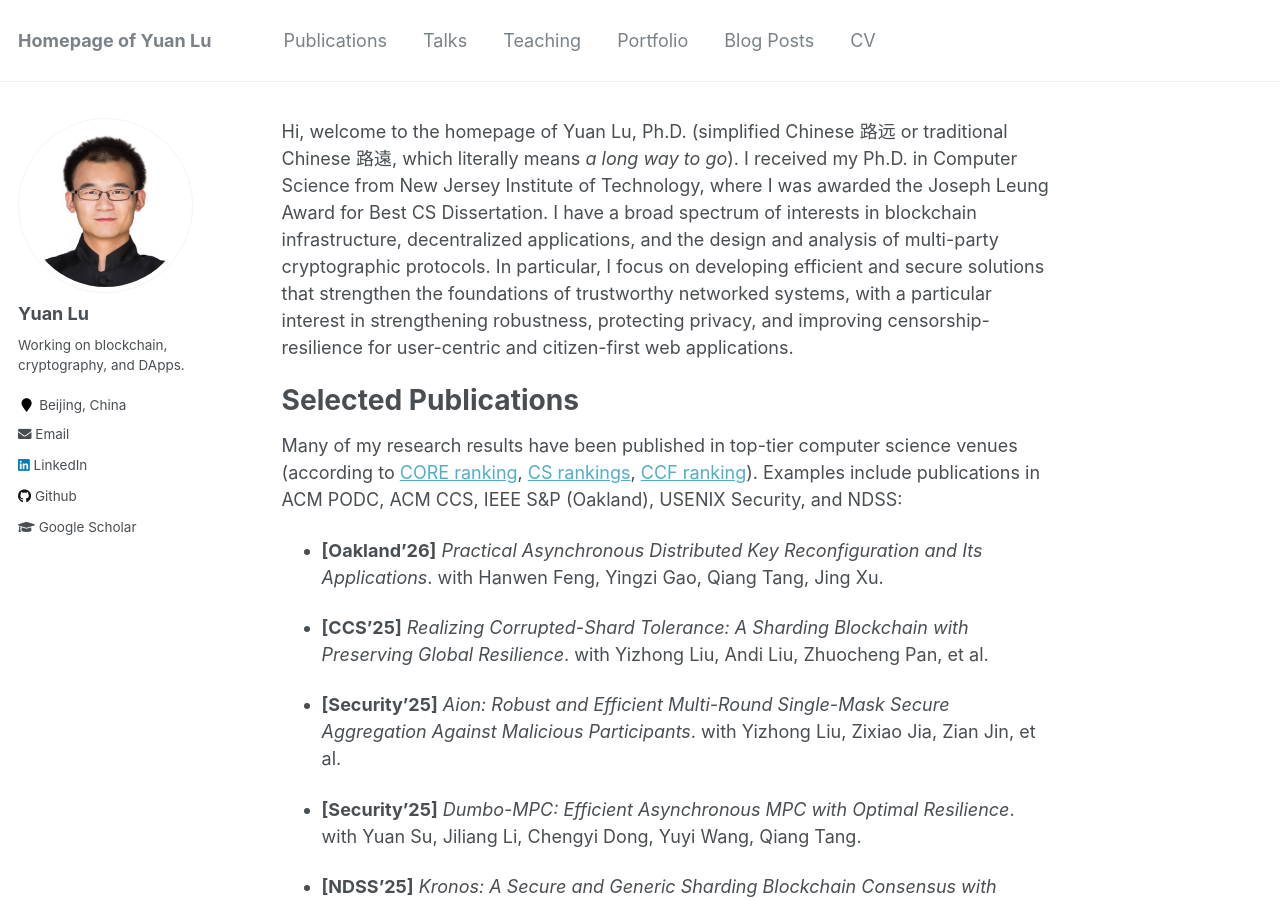
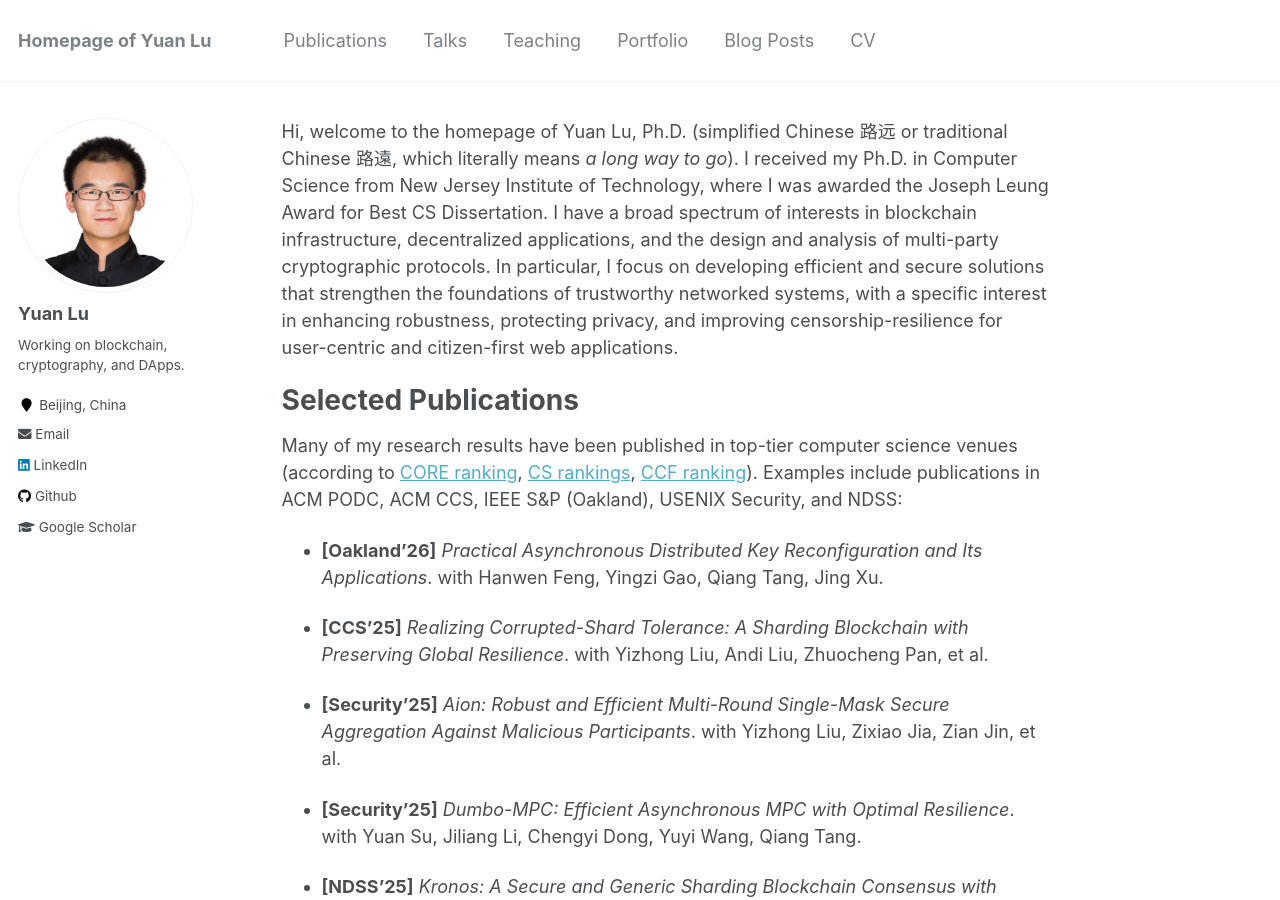
Before and after one commit to yylluu/yylluu.github.io, a Jekyll site: the page built from _pages/about.md, in a window 1280 px wide and 900 px high. Built offline with Jekyll 4.4.1, drawn with Linux system fonts in a browser that asks for light colours.

Commit message:
Update about.md

```diff
--- a/_pages/about.md
+++ b/_pages/about.md
@@ -7,7 +7,7 @@
   - /about.html
 ---
 
-Hi, welcome to the homepage of Yuan Lu, Ph.D. (simplified Chinese 路远 or traditional Chinese 路遠, which literally means *a long way to go*). I received my Ph.D. in Computer Science from New Jersey Institute of Technology, where I was awarded the Joseph Leung Award for Best CS Dissertation. I have a broad spectrum of interests in blockchain infrastructure, decentralized applications, and the design and analysis of multi-party cryptographic protocols. In particular, I focus on developing efficient and secure solutions that strengthen the foundations of trustworthy networked systems, with a particular interest in strengthening robustness, protecting privacy, and improving censorship-resilience for user-centric and citizen-first web applications.
+Hi, welcome to the homepage of Yuan Lu, Ph.D. (simplified Chinese 路远 or traditional Chinese 路遠, which literally means *a long way to go*). I received my Ph.D. in Computer Science from New Jersey Institute of Technology, where I was awarded the Joseph Leung Award for Best CS Dissertation. I have a broad spectrum of interests in blockchain infrastructure, decentralized applications, and the design and analysis of multi-party cryptographic protocols. In particular, I focus on developing efficient and secure solutions that strengthen the foundations of trustworthy networked systems, with a specific interest in enhancing robustness, protecting privacy, and improving censorship-resilience for user-centric and citizen-first web applications.
 
 
 
```
